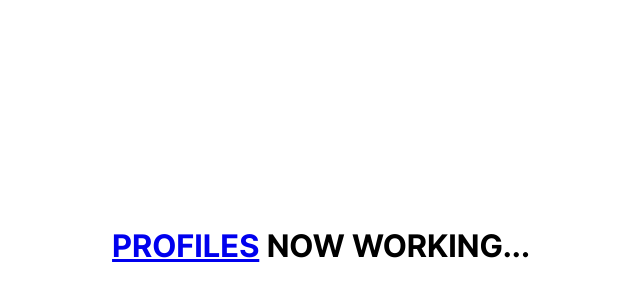
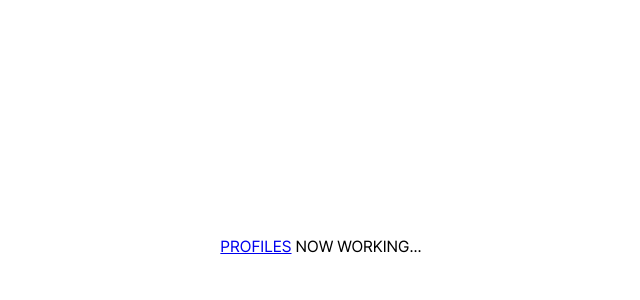
Before and after one commit to nuagenic/baekchangin.com, a React (Create React App) app: page / in a window 1280 px wide. Shown: the part 154-454 px from the top of the page, without its empty margins (319-959 px from the left). Built offline with nearby package versions, Linux system fonts and the light colour scheme.

Commit message:
feat: Add reset styling to globals.css

```diff
--- a/src/styles/globals.css
+++ b/src/styles/globals.css
@@ -45,7 +45,8 @@
 body {
   margin: 0;
   padding: 0;
-  font-family: "Pretendard", -apple-system, BlinkMacSystemFont, sans-serif;
+  /* font-family: "Pretendard", -apple-system, BlinkMacSystemFont, sans-serif; */
+  font-family: "Pretendard", sans-serif;
   -webkit-font-smoothing: antialiased;
   -moz-osx-font-smoothing: grayscale;
 }
@@ -57,4 +58,7 @@ h4,
 h5,
 h6 {
   margin: 0;
+  padding: 0;
+  font-size: 1rem;
+  font-weight: 400;
 }
```
